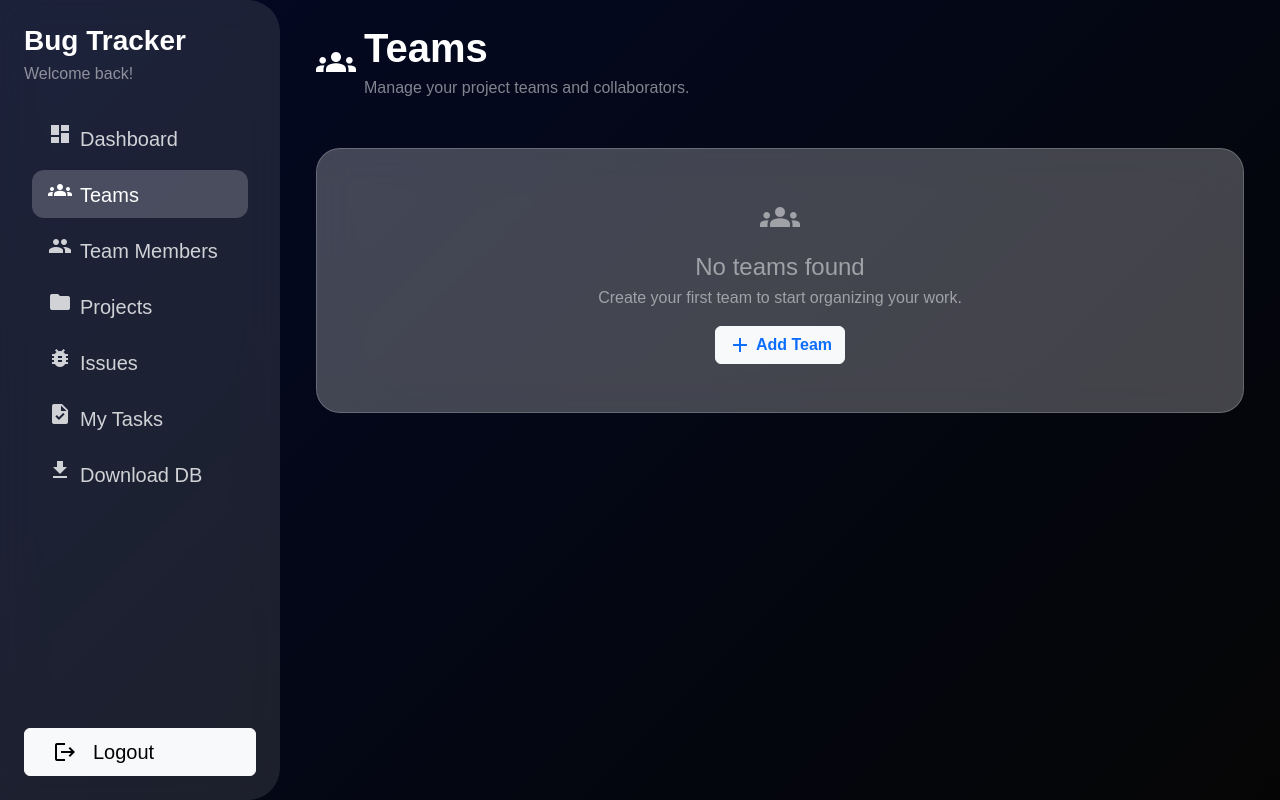
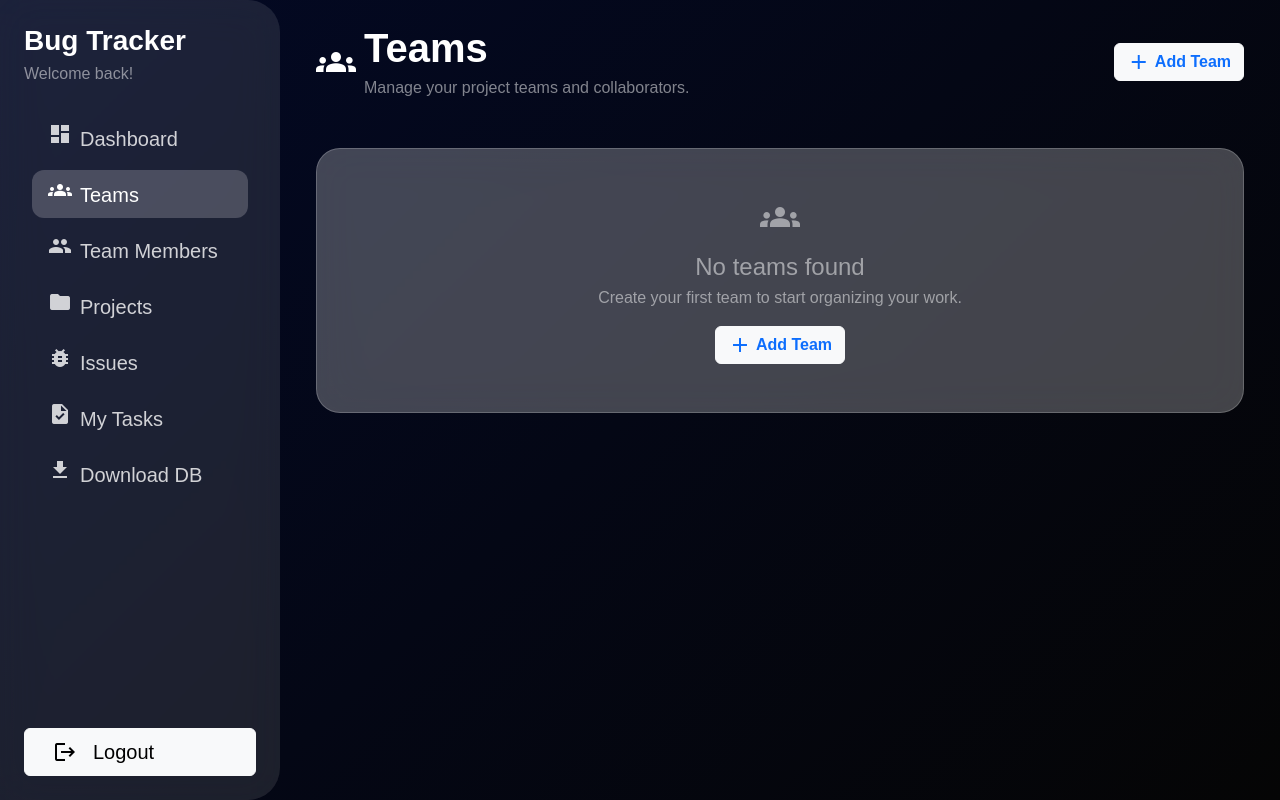
Before and after one commit to satheeshappzdev-pixel/BUG-TRACKER, a Django app: page /teams/ in a window 1280 px wide. Run offline with Django 5.2, Linux system fonts and the light colour scheme; a user stored in the database is signed in; some web fonts are replaced.

Commit message:
FALL BACK 404

```diff
--- a/templates/issues/project_list.html
+++ b/templates/issues/project_list.html
@@ -13,7 +13,7 @@
             <p class="text-white-50 mb-0">Manage your projects and their issues.</p>
         </div>
     </div>
-    {% if request.user.is_authenticated and request.user.team_member and request.user.team_member.has_management_role %}
+    {% if request.user.is_authenticated and request.user.team_member and request.user.team_member.has_management_role or request.user.is_superuser %}
         <div class="col-auto d-flex align-items-center">
             <a href="{% url 'issues:project_create' %}"
             class="btn btn-light text-primary fw-semibold d-flex align-items-center">
@@ -74,7 +74,7 @@
                     <span class="material-icons me-1" style="font-size:16px;">visibility</span>
                     View
                 </a>
-                {% if request.user.is_authenticated and request.user.team_member and request.user.team_member.has_management_role %}
+                {% if request.user.is_authenticated and request.user.team_member and request.user.team_member.has_management_role or request.user.is_superuser %}
                 <a href="{% url 'issues:project_update' project.pk %}"
                    class="btn btn-sm btn-outline-light text-white d-flex align-items-center">
                     <span class="material-icons me-1" style="font-size:16px;">edit</span>
--- a/templates/users/team_list.html
+++ b/templates/users/team_list.html
@@ -17,7 +17,7 @@
                 <p class="text-white-50 mb-0">Manage your project teams and collaborators.</p>
             </div>
         </div>
-        {% if request.user.is_authenticated and request.user.team_member and request.user.team_member.has_management_role %}
+        {% if request.user.is_authenticated and request.user.team_member and request.user.team_member.has_management_role or request.user.is_superuser %}
                 <div class="col-auto d-flex align-items-center">
                     <a href="{% url 'users:team_create' %}"
                     class="btn btn-light text-primary fw-semibold d-flex align-items-center">
@@ -56,7 +56,7 @@
                         </small>
                     </div>
                 </div>
-                {% if request.user.is_authenticated and request.user.team_member and request.user.team_member.has_management_role %}
+                {% if request.user.is_authenticated and request.user.team_member and request.user.team_member.has_management_role or request.user.is_superuser %}
                 <div class="d-flex justify-content-end gap-2">
                     <a href="{% url 'users:team_edit' team.pk %}"
                        class="btn btn-sm btn-light text-primary d-flex align-items-center">
```
